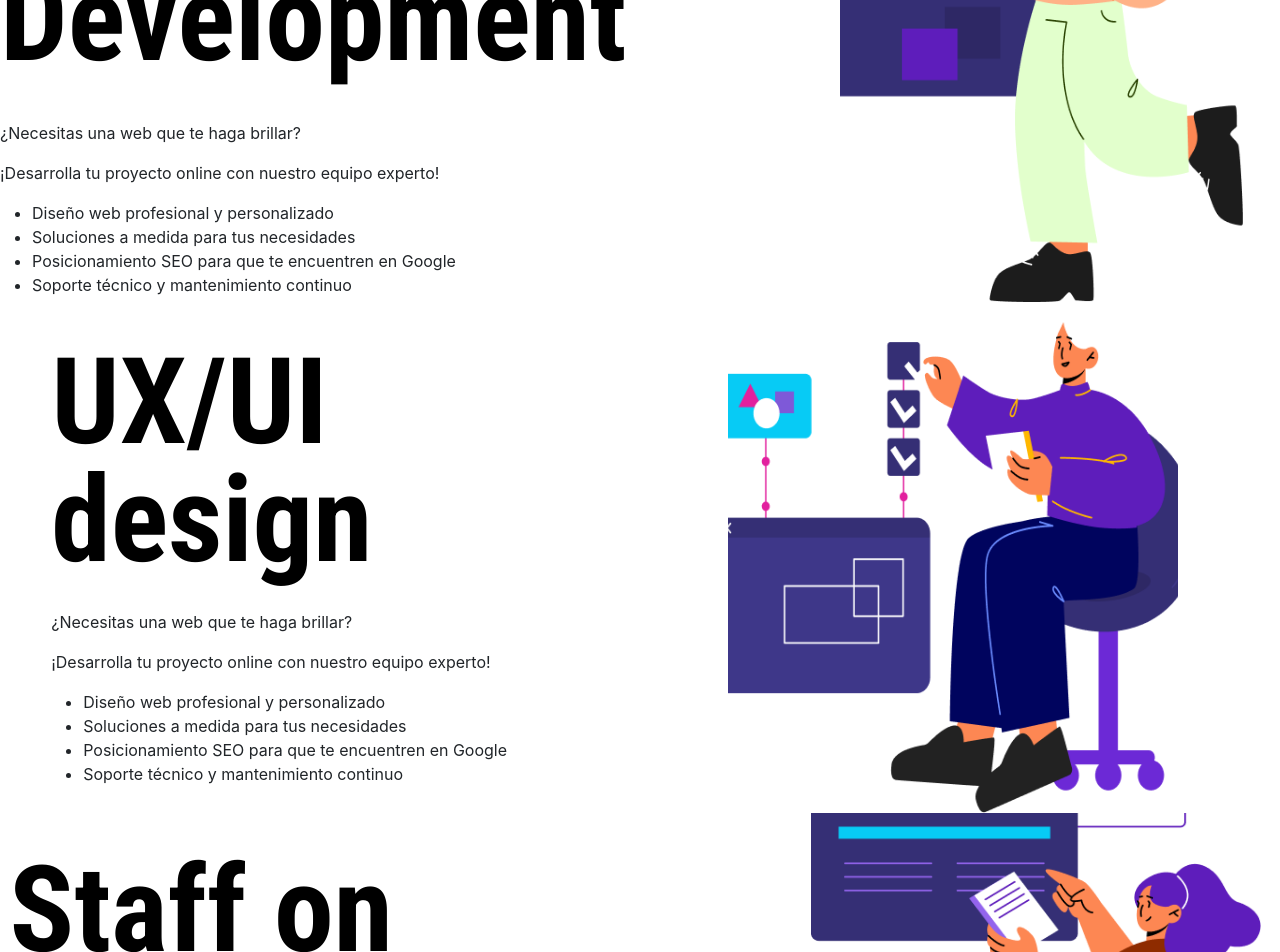
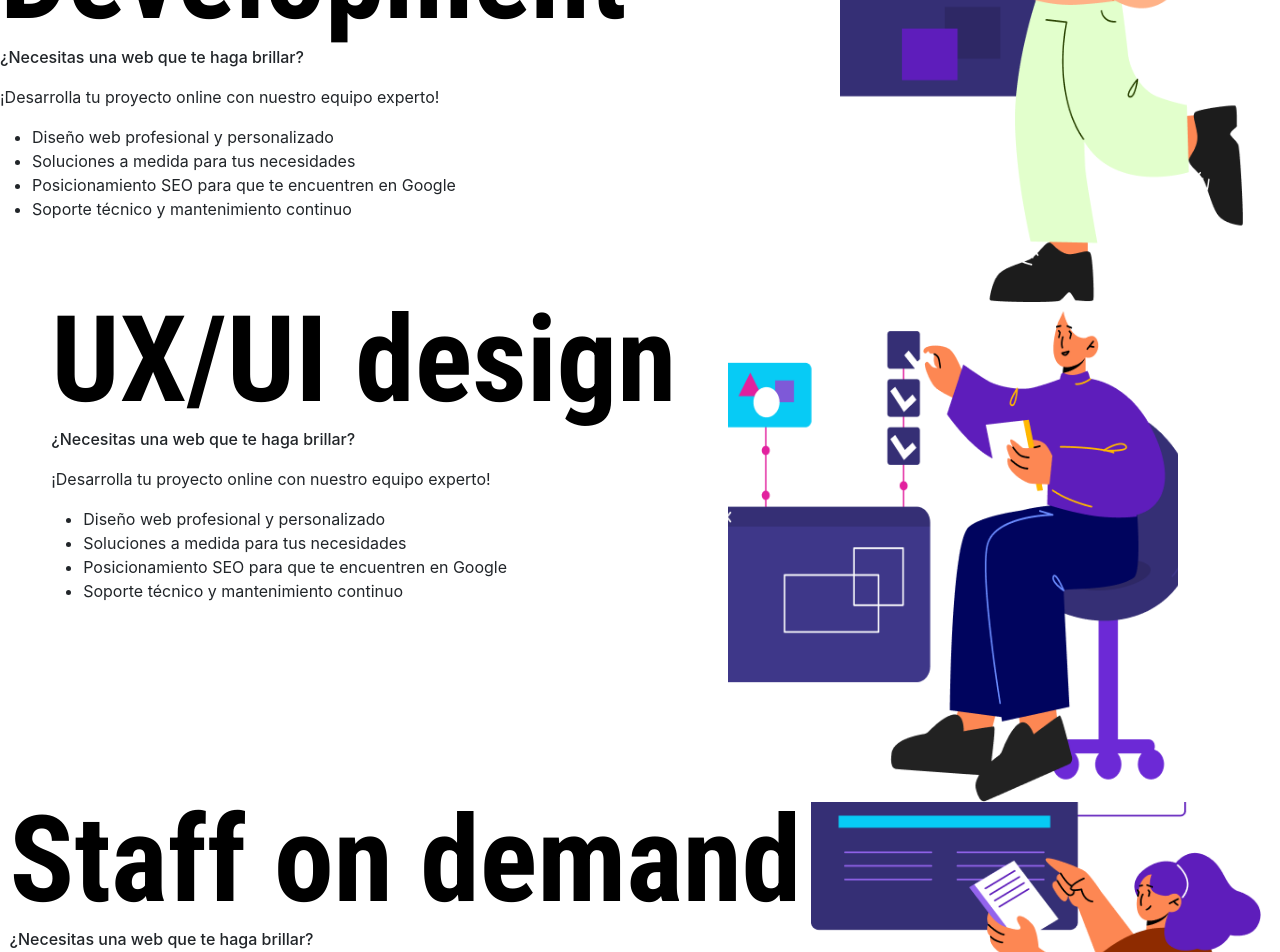
Before and after one commit to ReliefDevs/Relief, a React (Create React App) app: page / in a window 1280 px wide. Shown: the part 1980-2932 px from the top of the page. Built offline with nearby package versions, Linux system fonts and the light colour scheme; a web font is replaced by a local one.

Commit message:
fixes css

```diff
--- a/src/components/header/header.css
+++ b/src/components/header/header.css
@@ -5,13 +5,7 @@
     background-size: cover;
     height: 100%;
 }
-h3 {
-    color: #FFFCE5;
-    font-style: normal;
-    line-height: normal;
-    width: 80%;
-    margin: 5% 0;
-}
+
 
 li{
     width: 80%;
@@ -19,6 +13,8 @@ li{
 
 
 .header-h3 {
+    width: 80%;
+    margin: 5% 0;
     color: #FFFCE5;
     font-style: normal;
     margin-top: 3%;
--- a/src/components/servicios/Services.jsx
+++ b/src/components/servicios/Services.jsx
@@ -15,7 +15,7 @@ const Services = () => {
                 <div className="services-web-development d-flex justify-content-evenly align-item-center w-100">
                     <div>
                         <h3 className="services-web-development-h3">Web Development</h3>
-                        <p>¿Necesitas una web que te haga brillar?</p>
+                        <p className="services-ux-ui-box-p">¿Necesitas una web que te haga brillar?</p>
                         <p>¡Desarrolla tu proyecto online con nuestro equipo experto!</p>
                         <ul>
                             <li>Diseño web profesional y personalizado</li>
@@ -32,9 +32,9 @@ const Services = () => {
 
             <article className="row">
                 <div className="services-ux-ui d-flex justify-content-evenly align-item-center w-100">
-                    <div>
+                    <div className="services-ux-ui-box">
                         <h3 className="services-ux-ui-h3">UX/UI design</h3>
-                        <p>¿Necesitas una web que te haga brillar?</p>
+                        <p className="services-ux-ui-box-p">¿Necesitas una web que te haga brillar?</p>
                         <p>¡Desarrolla tu proyecto online con nuestro equipo experto!</p>
                         <ul>
                             <li>Diseño web profesional y personalizado</li>
@@ -55,7 +55,7 @@ const Services = () => {
                 <div className="services-staff-on-demand d-flex justify-content-evenly align-item-center w-100">
                     <div>
                         <h3 className="services-staff-on-demand-h3">Staff on demand</h3>
-                        <p>¿Necesitas una web que te haga brillar?</p>
+                        <p className="services-ux-ui-box-p">¿Necesitas una web que te haga brillar?</p>
                         <p>¡Desarrolla tu proyecto online con nuestro equipo experto!</p>
                         <ul>
                             <li>Diseño web profesional y personalizado</li>
--- a/src/components/servicios/services.css
+++ b/src/components/servicios/services.css
@@ -43,3 +43,7 @@ h2 {
     height: 500px;
     width: 450px;
 }
+
+.services-ux-ui-box-p {
+    font-weight: 500;
+}
```
